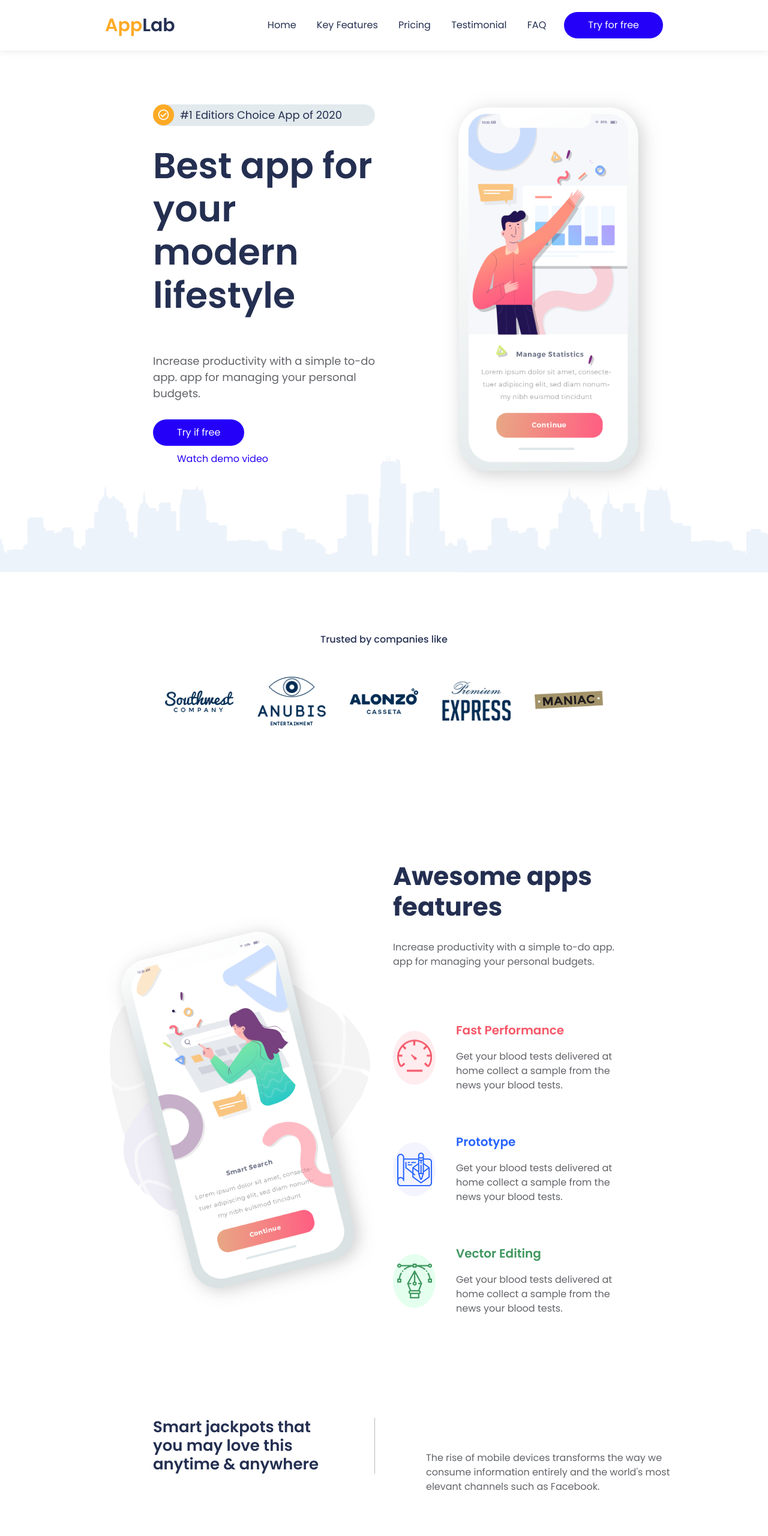
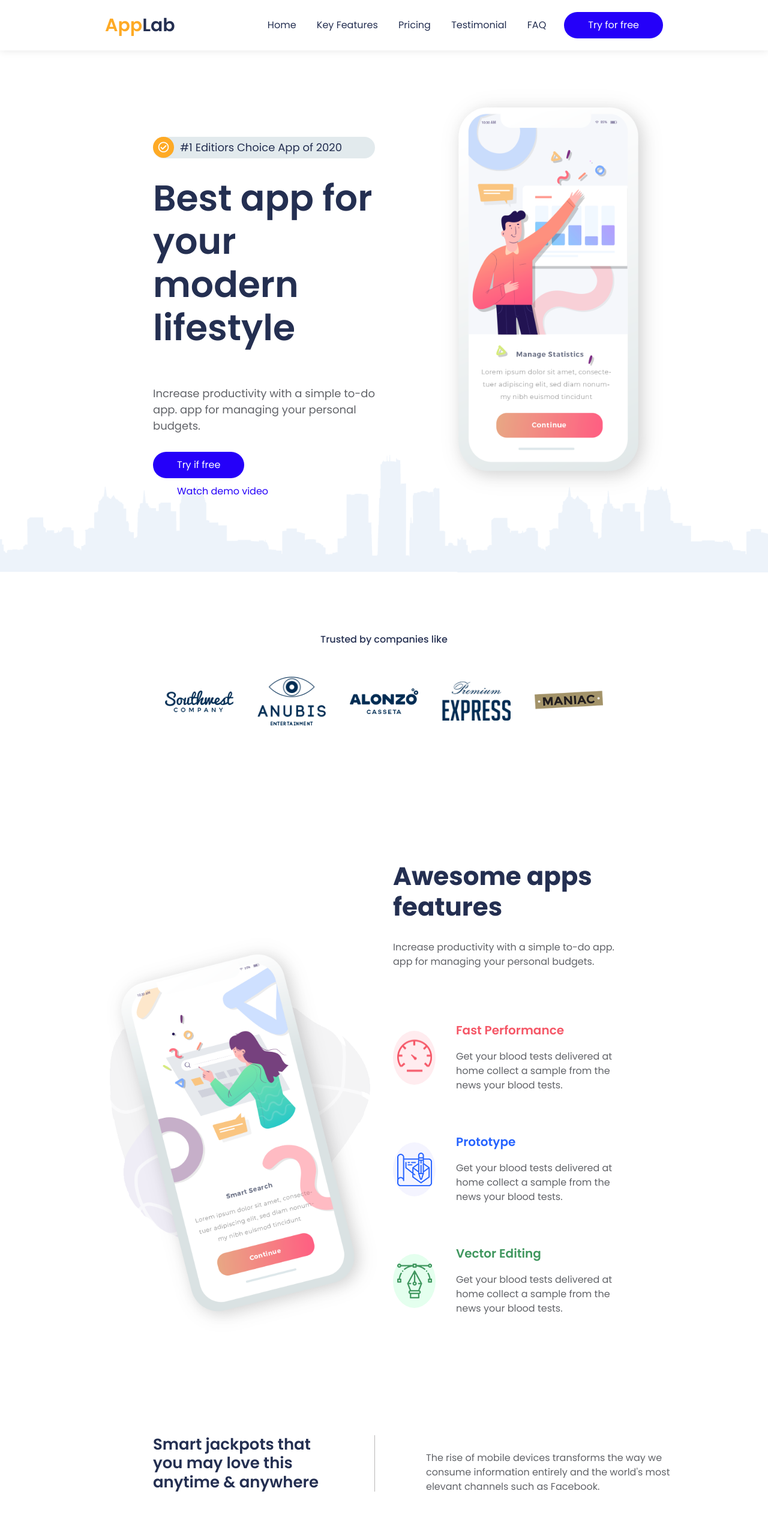
Before and after one commit to bishwajit2/project, a plain HTML site: page index.html in a window 1280 px wide. Shown: the top 2560 px of the page at 60% size. Drawn offline with Linux system fonts and the light colour scheme.

Commit message:
Here was problem in html class name which was changed

```diff
--- a/index.html
+++ b/index.html
@@ -50,7 +50,7 @@
     <!-- Hero section start -->
     <section class="hero-section" id="header">
         <div class="container">
-            <div class="row d-flex align-item-center">
+            <div class="row d-flex align-items-center">
                 <div class="col-lg-5 offset-lg-1">
                     <div class="hero-content">
                         <div class="tikker">
@@ -107,7 +107,7 @@
     <!-- Feature Section start -->
     <section class="app-feature-section section-padding" id="keyFeatures">
         <div class="container">
-            <div class="row d-flex align-item-center">
+            <div class="row d-flex align-items-center">
                 <div class="col-lg-6 col-md-6">
                     <div class="feature-app-image">
                         <img src="assets/img/section-app-image.png" alt="">
@@ -157,7 +157,7 @@
     <!-- Jackpot section start -->
     <section class="jackpot-section padding-bottom-100">
         <div class="container">
-            <div class="row d-flex align-item-center">
+            <div class="row d-flex align-items-center">
                 <div class="col-lg-5 offset-lg-1">
                     <div class="jackpot-bigText">
                         <h2>Smart jackpots that<br> you may love this<br> anytime & anywhere</h2>
@@ -216,7 +216,7 @@
     <!-- Description section start -->
     <section class="description-section section-padding">
         <div class="container">
-            <div class="row d-flex align-item-center">
+            <div class="row d-flex align-items-center">
                 <div class="col-lg-6">
                     <div class="description-image"></div>
                 </div>
@@ -324,7 +324,7 @@
     <!-- Ultimate feature section start -->
     <section class="ultimate-section">
         <div class="container">
-            <div class="row align-item-center">
+            <div class="row align-items-center">
                 <div class="col-lg-6">
                     <div class="ultimate-features-content">
                         <div class="section-title">
```
